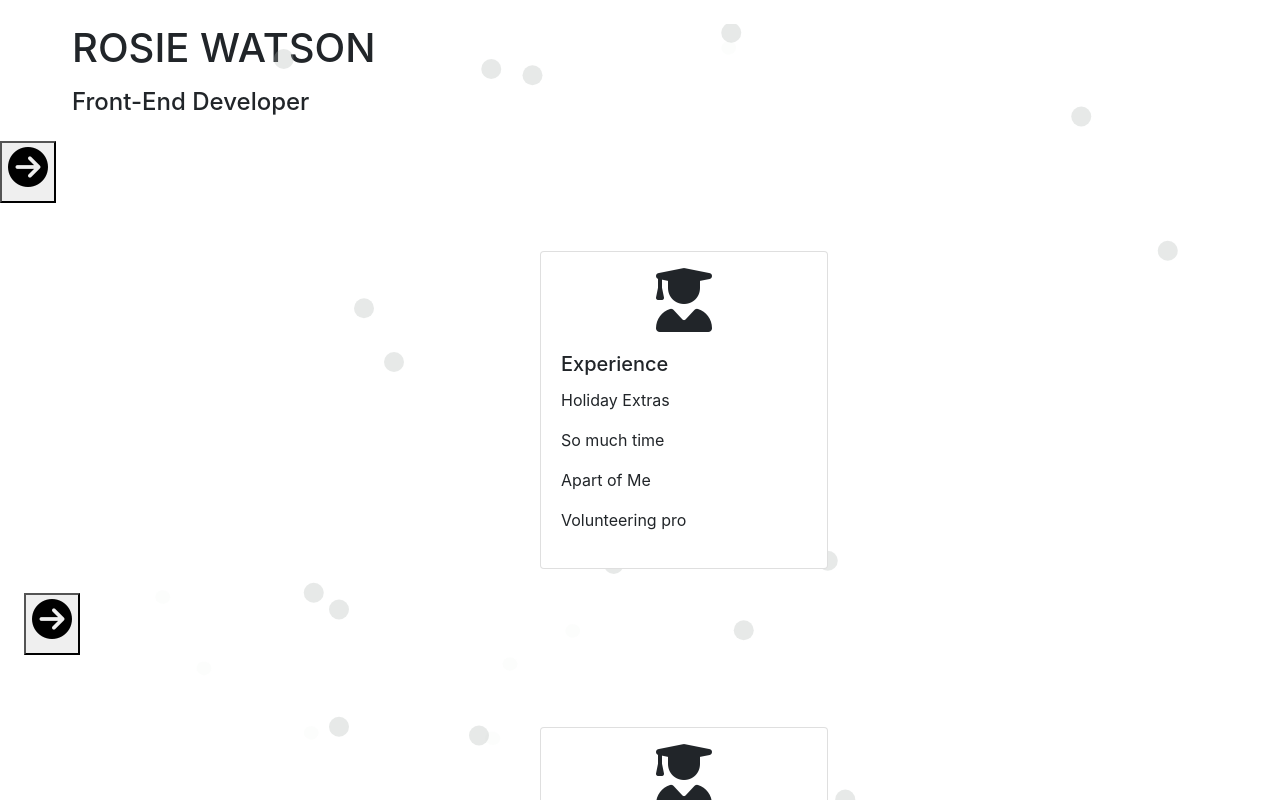
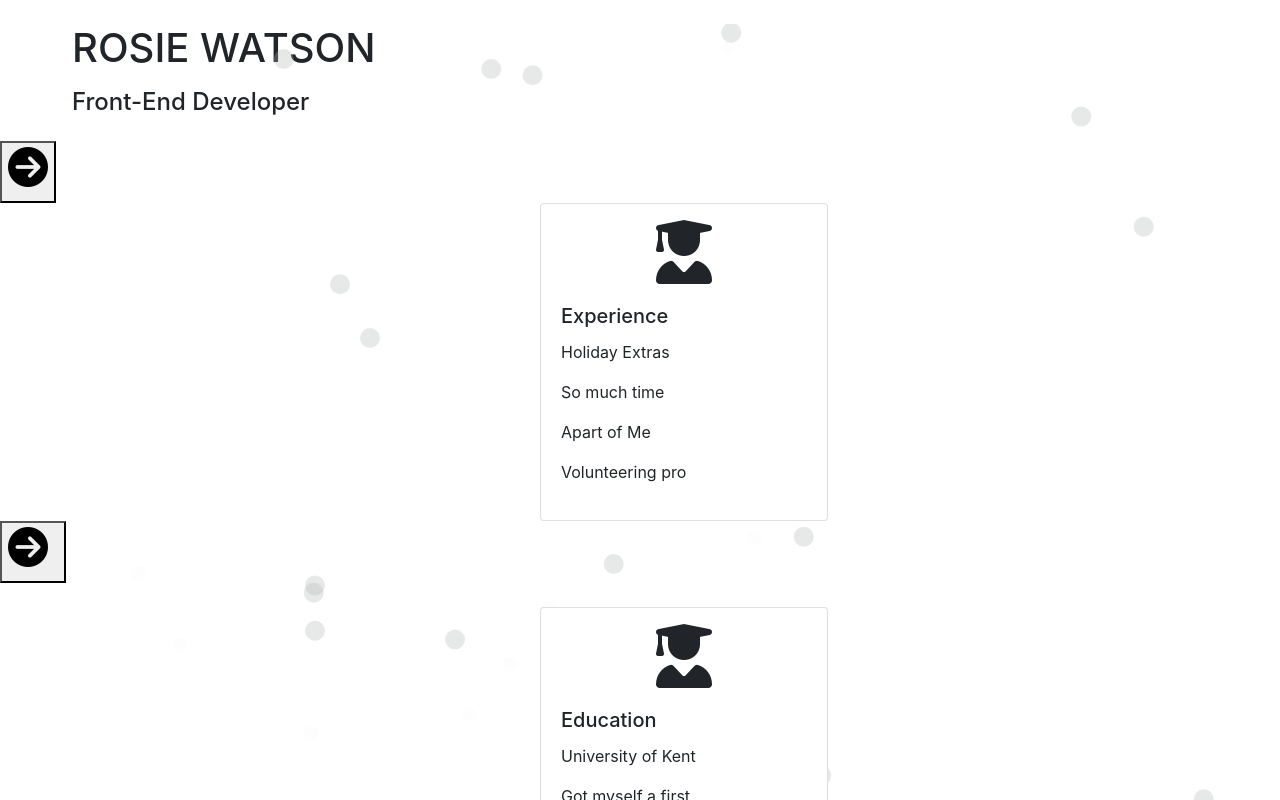
Before and after one commit to RosieWatson/portfolio, a React (Vite) app: page / in a window 1280 px wide. Shown: the top 800 px of the page. Built offline with nearby package versions, Linux system fonts and the light colour scheme.

Commit message:
Dealing with spacing issues on smaller screen sizes

```diff
--- a/src/app/App.js
+++ b/src/app/App.js
@@ -37,16 +37,21 @@ class App extends React.Component {
           </div>
         </section>
         <section ref={this.experienceDiv}>
-        <div className='main p-4'>
+        <div className='main'>
             <Animation />
-            <div className='d-flex pl-1 pl-md-5 m-4 w-100 justify-content-center'>
+            <div className='d-flex pl-3 pl-md-5 ml-4 w-100 justify-content-center'>
               <Card cardId={'experience'} />
             </div>
-            <button onClick={() => this.handleOnClick('educationDiv')}><h1><i className='fas fa-arrow-circle-right'></i></h1></button>
+            <button
+              className='pr-3'
+              onClick={() => this.handleOnClick('educationDiv')}
+            >
+              <h1><i className='fas fa-arrow-circle-right'></i></h1>
+            </button>
           </div>
         </section>
         <section ref={this.educationDiv}>
-          <div className='main p-4'>
+          <div className='main'>
             <Animation />
             <div className='d-flex pl-1 pl-md-5 m-4 w-100 justify-content-center'>
               <Card cardId={'education'} />
```
